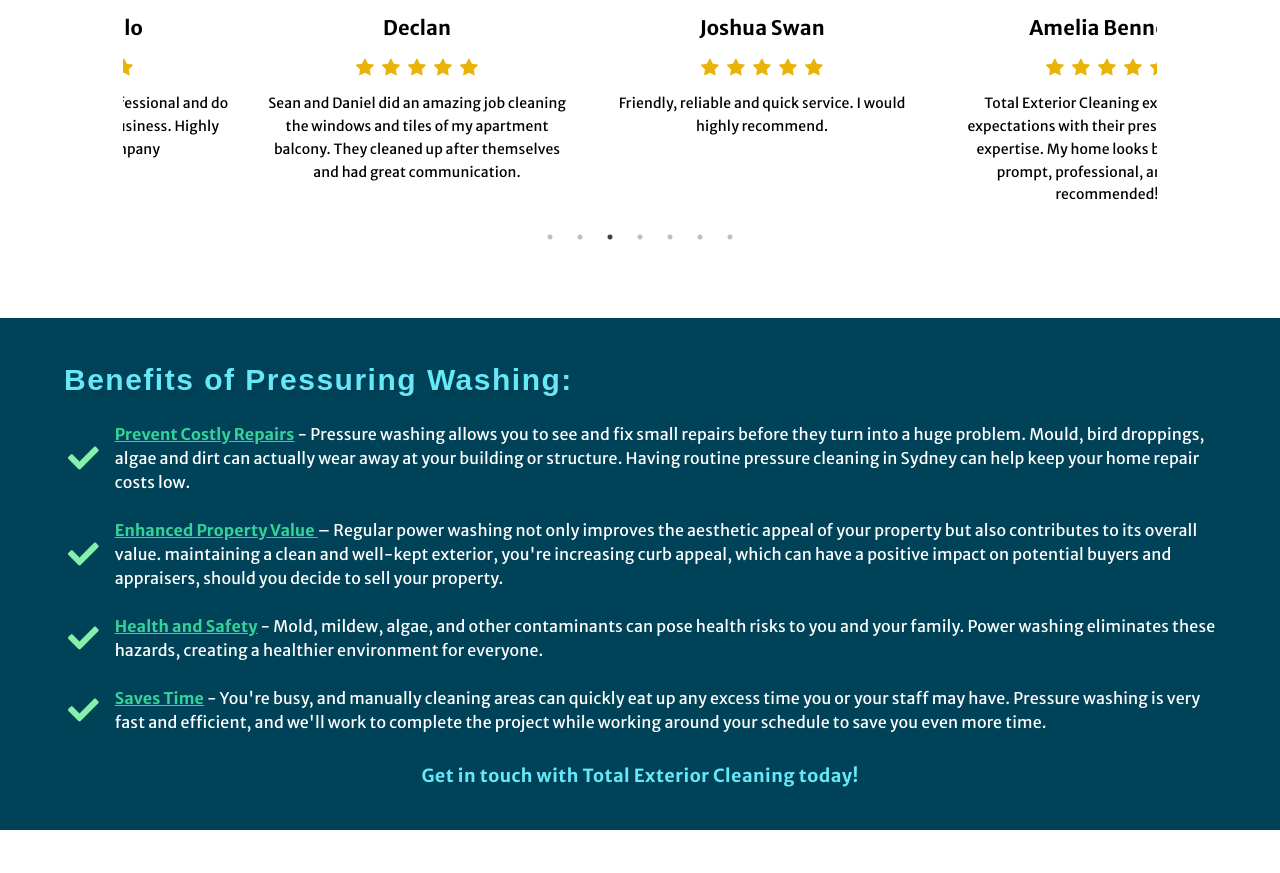
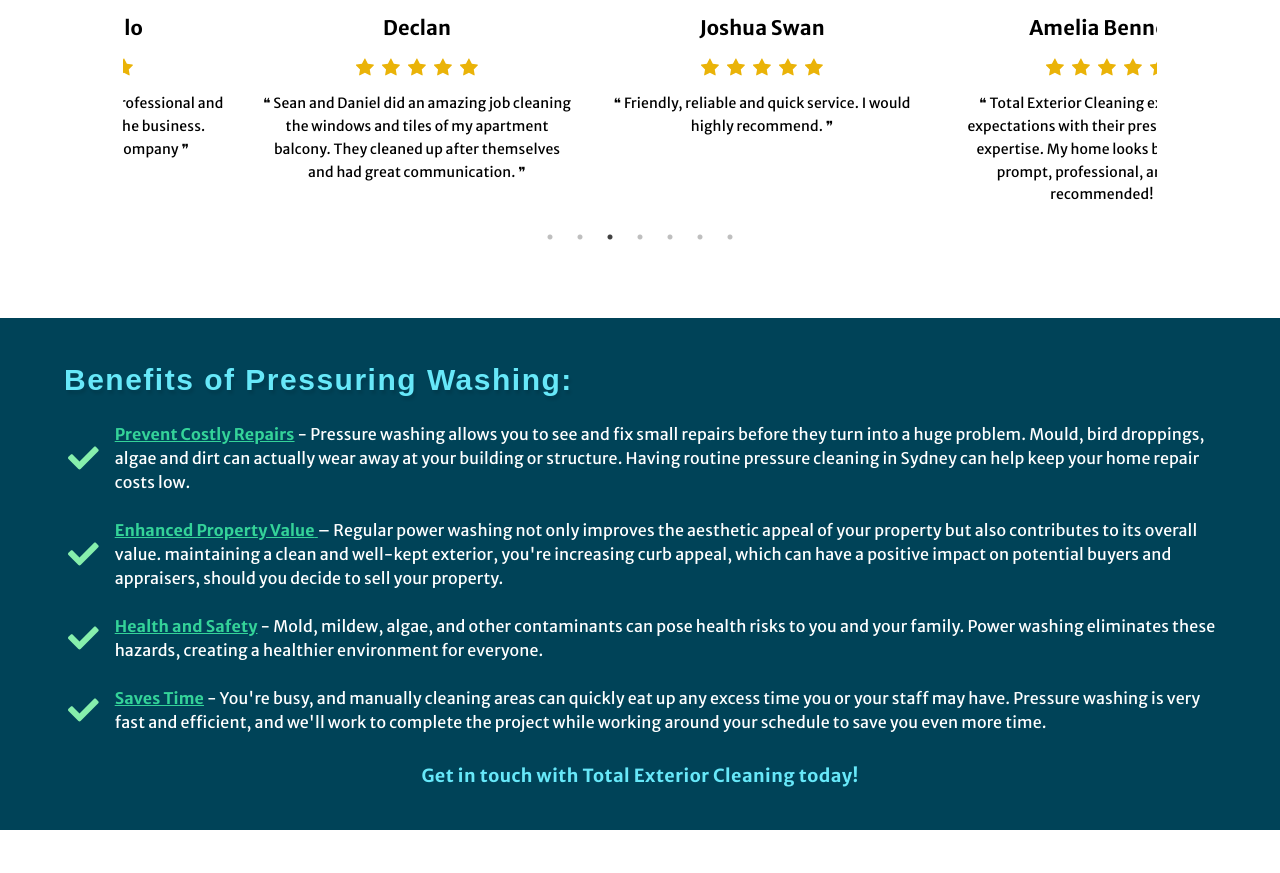
Before and after one commit to danielirwin99/pressure-washing, a React (Create React App) app: page / in a window 1280 px wide. Shown: the part 3770-4643 px from the top of the page. Built offline with nearby package versions, Linux system fonts and the light colour scheme.

Commit message:
new data

```diff
--- a/src/data/Testimonials.js
+++ b/src/data/Testimonials.js
@@ -5,41 +5,42 @@
     name: "John Englezos",
     img: user,
     review:
-      "Great, fast service, the driveway looks brand new! Easy to organise.",
+      "❝ Great, fast service, the driveway looks brand new! Easy to organise. ❞",
   },
   {
     name: "Jordan Dmello",
     img: user,
     review:
-      "Sean and Daniel are highly professional and do an amazing job, best in the business. Highly recommend this company",
+      "❝ Sean and Daniel are highly professional and do an amazing job, best in the business. Highly recommend this company ❞",
   },
   {
     name: "Declan",
     img: user,
     review:
-      "Sean and Daniel did an amazing job cleaning the windows and tiles of my apartment balcony. They cleaned up after themselves and had great communication.",
+      "❝ Sean and Daniel did an amazing job cleaning the windows and tiles of my apartment balcony. They cleaned up after themselves and had great communication. ❞",
   },
   {
     name: "Joshua Swan",
     img: user,
-    review: "Friendly, reliable and quick service. I would highly recommend.",
+    review:
+      "❝ Friendly, reliable and quick service. I would highly recommend. ❞",
   },
   {
     name: "Amelia Bennett",
     img: user,
     review:
-      "Total Exterior Cleaning exceeded my expectations with their pressure cleaning expertise. My home looks brand new—prompt, professional, and highly recommended!",
+      " ❝ Total Exterior Cleaning exceeded my expectations with their pressure cleaning expertise. My home looks brand new—prompt, professional, and highly recommended! ❞ ",
   },
   {
     name: "Theresa Chisari",
     img: user,
     review:
-      "Thank you to the team at TOTAL EXTERIOR CLEANING for their incredible job today, they went above and beyond with our cleaning job. ",
+      "❝ Thank you to the team at TOTAL EXTERIOR CLEANING for their incredible job today, they went above and beyond with our cleaning job. ❞",
   },
   {
     name: "Paul Para",
     img: user,
     review:
-      "Had my driveway cleaned, they did a great job! It looked brand new again. Very friendly also, would highly recommend.",
+      "❝ Had my driveway cleaned, they did a great job! It looked brand new again. Very friendly also, would highly recommend. ❞",
   },
 ];
```
